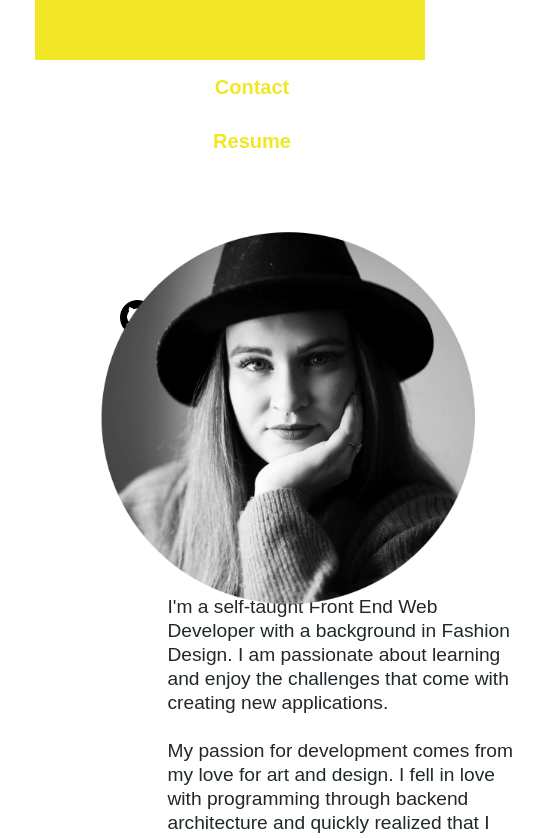
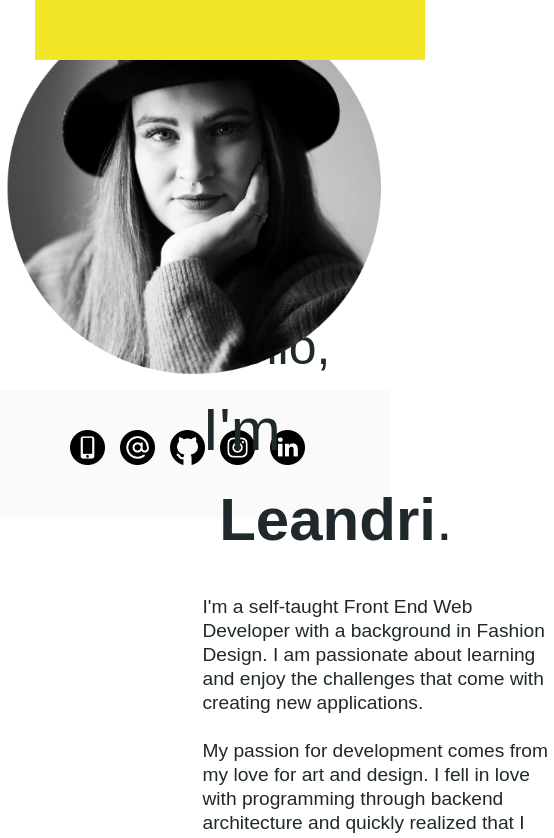
Before and after one commit to LeandriB/you_found_beavis_2.0, a React (Create React App) app: page / in a window 390 px wide. Shown: the top 838 px of the page, 554 px wide, since content can reach past the window. Built offline with nearby package versions, Linux system fonts and the light colour scheme.

Commit message:
refactored sections of webpage and updated styling

```diff
--- a/src/components/About/index.js
+++ b/src/components/About/index.js
@@ -2,6 +2,7 @@ import React from "react";
 
 function About() {
     return (
+        <section className="about-container">
             <section className="welcome">
                 <h1>
                     <span className="small">Hello,</span>
@@ -31,12 +32,15 @@ function About() {
                     When I am not improving my projects or solving coding problems, you can find me outdoors, hanging out with my dogs,
                     at the gym or, in the kitchen cooking up a storm.
                 </p>
+            </section>
+            <section>
                 <div className="home-image">
                         <figure className="image">
                             <img className="is-rounded" src="../assets/images/me.png" alt="me"/>
                         </figure>
                 </div>
             </section>
+        </section>
     )
 }
 
--- a/src/components/Footer/index.js
+++ b/src/components/Footer/index.js
@@ -2,17 +2,24 @@ import React from "react";
 
 function Footer() {
     return (
-        <footer>
-            <section className="social-container">
+        <footer className="footer">
+            <section className="social-container content has-text-centered">
+                <a href="tel:5555555555">
+                    <img src="/assets/icons/smartphone.png" alt="Smartphone" className="social-icons grow"/>
+                </a>
+                <a href="mailto:leandrikuyk@gmail.com">
+                    <img src="/assets/icons/arroba.png" alt="Email" className="social-icons grow"/>
+                </a>
                 <a href="https://github.com/LeandriB">
-                    <img src="/assets/icons/github.png" alt="Github" className="social-icons"/>
+                    <img src="/assets/icons/github.png" alt="Github" className="social-icons grow"/>
                 </a>
                 <a href="https://www.instagram.com/leandrikuyk/">
-                    <img src="/assets/icons/instagram.png" alt="Instagram" className="social-icons"/>
+                    <img src="/assets/icons/instagram.png" alt="Instagram" className="social-icons grow"/>
                 </a>
                 <a href="https://www.linkedin.com/in/leandrib/">
-                    <img src="/assets/icons/linkedin.png" alt="Linkedin" className="social-icons"/>
+                    <img src="/assets/icons/linkedin.png" alt="Linkedin" className="social-icons grow"/>
                 </a>
+
             </section>
         </footer>
     )
--- a/src/components/Header/index.js
+++ b/src/components/Header/index.js
@@ -32,7 +32,7 @@ function Header() {
                     togglePage={togglePage}
                 />
                 <main>
-                    <div>{getPage(pageSelected)}</div>
+                    {getPage(pageSelected)}
                 </main>
             </section>
         </section>
--- a/src/index.css
+++ b/src/index.css
@@ -322,6 +322,14 @@ button a:hover {
   justify-content: center;
 }
 
+.grow {
+  transition: all .2s ease-in-out;
+  }
+
+.grow:hover {
+  transform: scale(1.1);
+  }
+
  /* Project Display */
 
 h4 {
@@ -442,6 +450,10 @@ h4 {
 
 .links {
   margin-left: 20px;
+}
+
+.footer {
+  padding: 10px;
 }
 
 /*
@@ -620,8 +632,8 @@ h4 {
   .home-image {
       position: absolute;
       top: 0;
-      height: 30vh;
-      width: 100vw;
+      height: 128px;
+      width: 128px;
       right: 0;
   }
 
@@ -638,12 +650,13 @@ h4 {
       width: 90vw;
   }
 
-  .project-items {
-      display: flex;
-      flex-direction: column;
+  .column {
+    display: flex;
+    height: 0px;
   }
 
-  .project-display {
-      margin: 15px;
-  }
+
+
+/* Project Items */
+
 }
```
Also changed, not shown: public/assets/icons/smartphone.png (added). Lines whose indentation alone changed are shown as unchanged.
